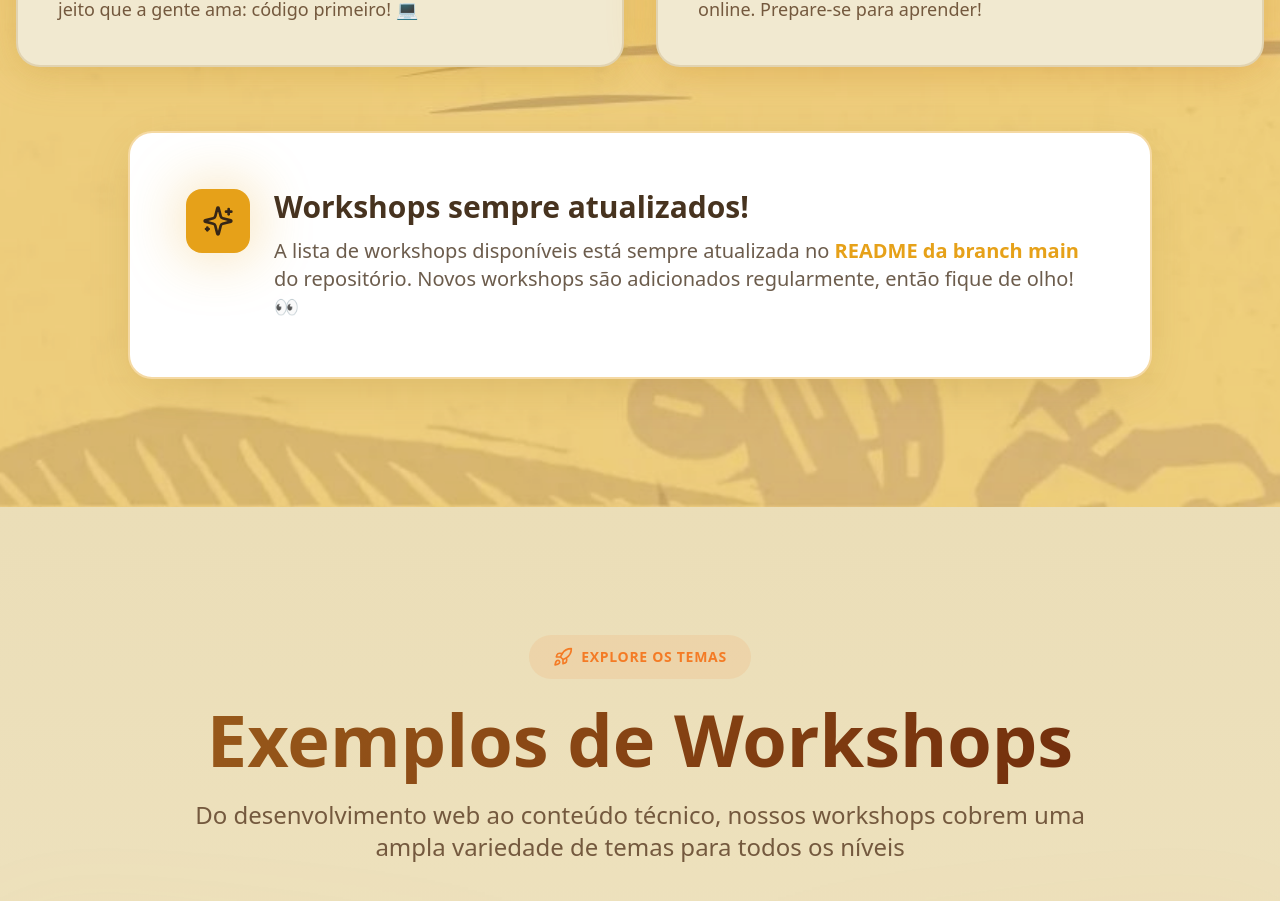
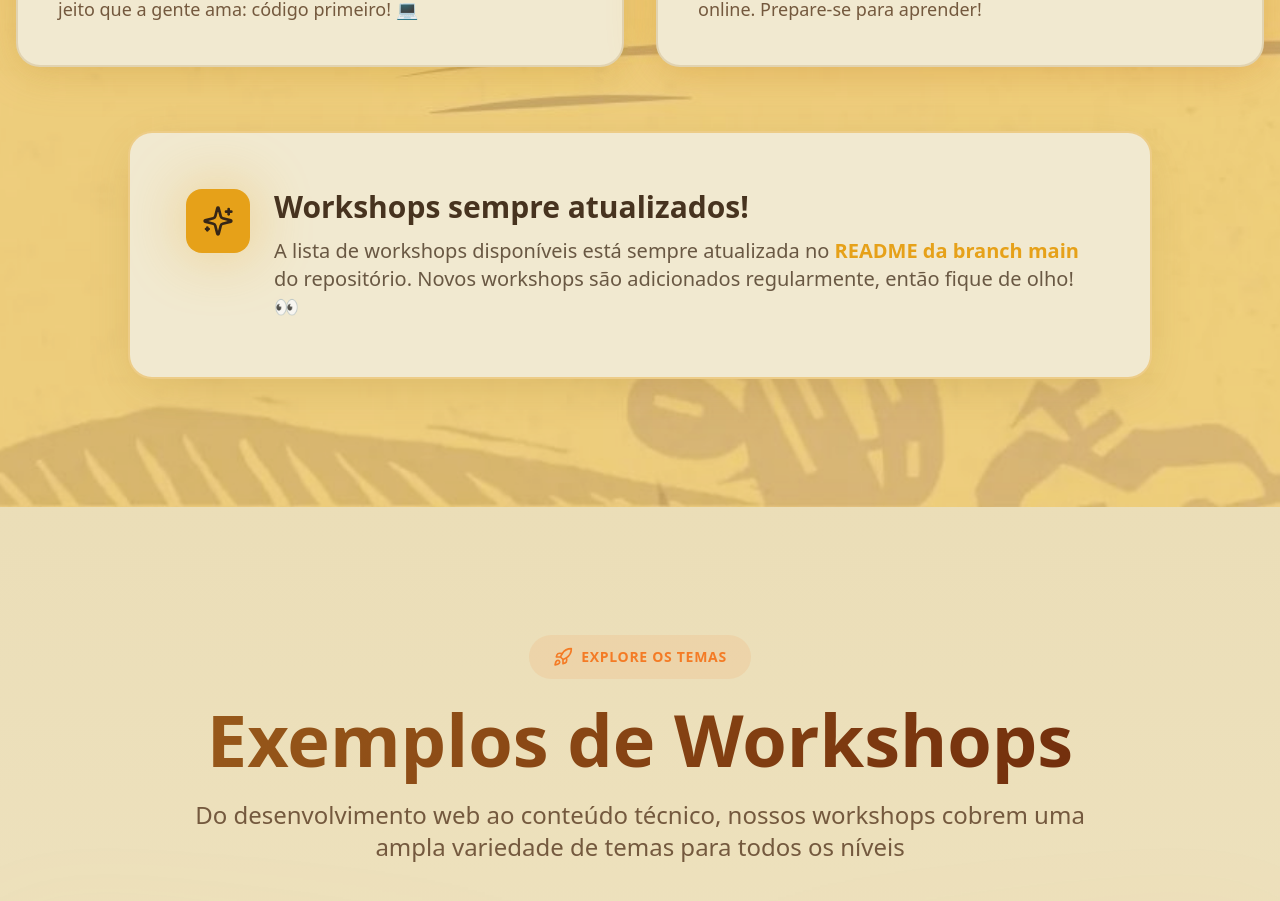
Before and after one commit to PHPcomRapadura/academy, a React (Vite) app: page / in a window 1280 px wide. Shown: the part 2233-3134 px from the top of the page. Built offline with nearby package versions, Linux system fonts and the light colour scheme; the HTML template or start-up script is replaced by a standard one.

Commit message:
Code edited in Lovable Code Editor

```diff
--- a/src/components/HowItWorks.tsx
+++ b/src/components/HowItWorks.tsx
@@ -92,7 +92,7 @@ const HowItWorks = () => {
         {/* Highlight box */}
         <div className="max-w-5xl mx-auto relative group animate-fade-in" style={{ animationDelay: "0.4s" }}>
           <div className="absolute -inset-1 bg-gradient-accent rounded-3xl blur-2xl opacity-30 group-hover:opacity-50 transition-opacity"></div>
-          <div className="relative bg-white backdrop-blur-xl p-10 md:p-14 rounded-3xl border-2 border-primary/40 shadow-hover">
+          <div className="relative bg-card backdrop-blur-xl p-10 md:p-14 rounded-3xl border-2 border-primary/40 shadow-hover">
             <div className="flex items-start gap-6">
               <div className="flex-shrink-0">
                 <div className="w-16 h-16 bg-primary rounded-2xl flex items-center justify-center shadow-glow">
```
